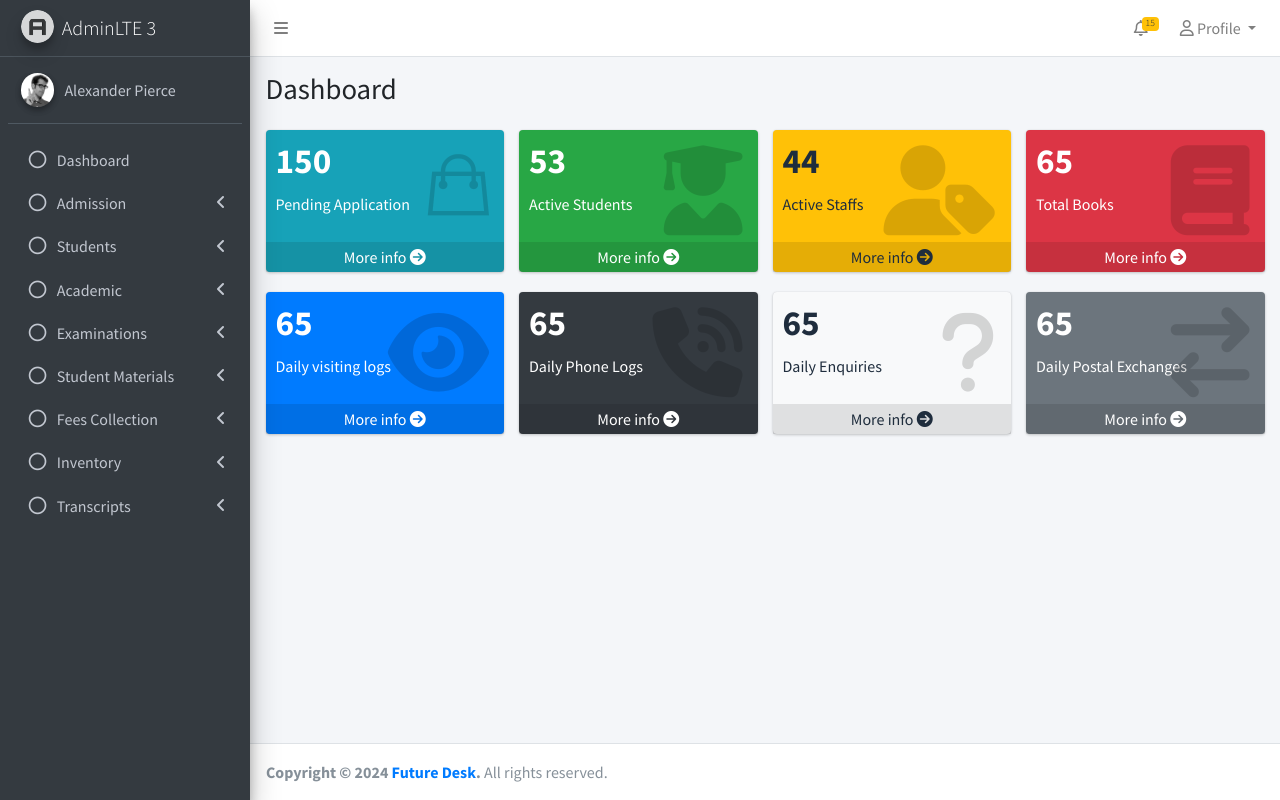
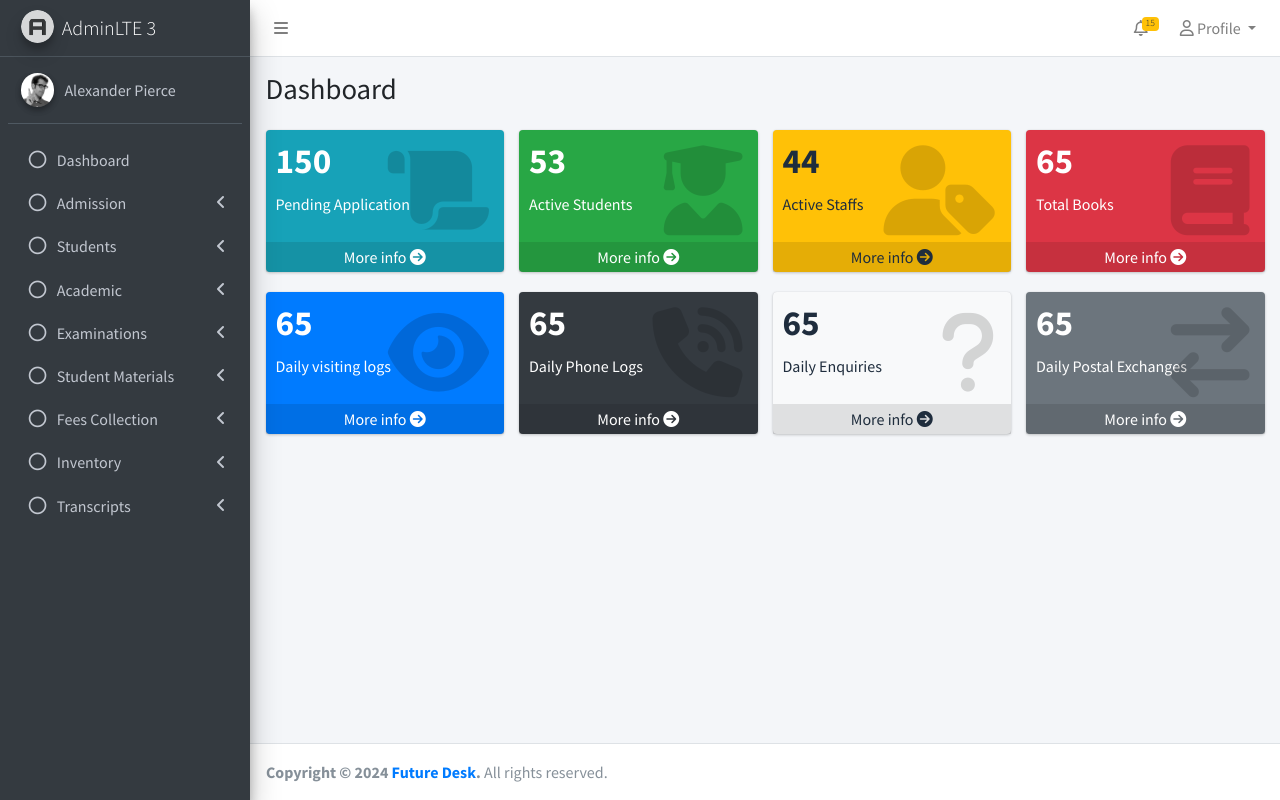
Before and after one commit to Ihthi17/jduy_college, a PHP site: page / in a window 1280 px wide. Run offline with PHP 8.4, Linux system fonts and the light colour scheme; some libraries are stand-ins or nearby versions.

Commit message:
font awesome icon add

```diff
--- a/index.php
+++ b/index.php
@@ -42,7 +42,7 @@ include 'includes/sidebar.php';
                 <p>Pending Application</p>
               </div>
               <div class="icon">
-                <i class="ion ion-bag"></i>
+               <i class="fa-solid fa-scroll"></i>
               </div>
               <a href="#" class="small-box-footer">More info <i class="fas fa-arrow-circle-right"></i></a>
             </div>
```
